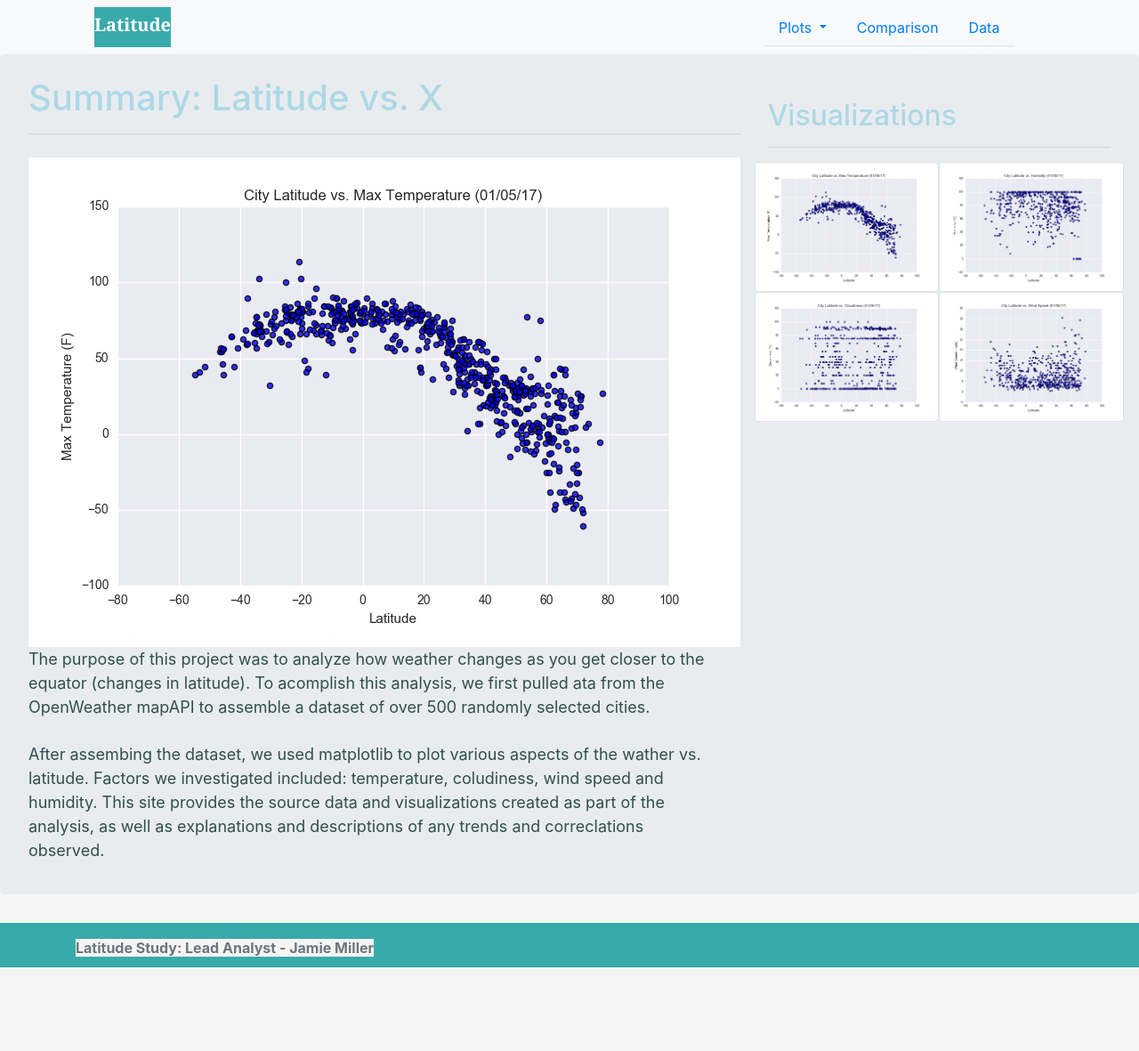
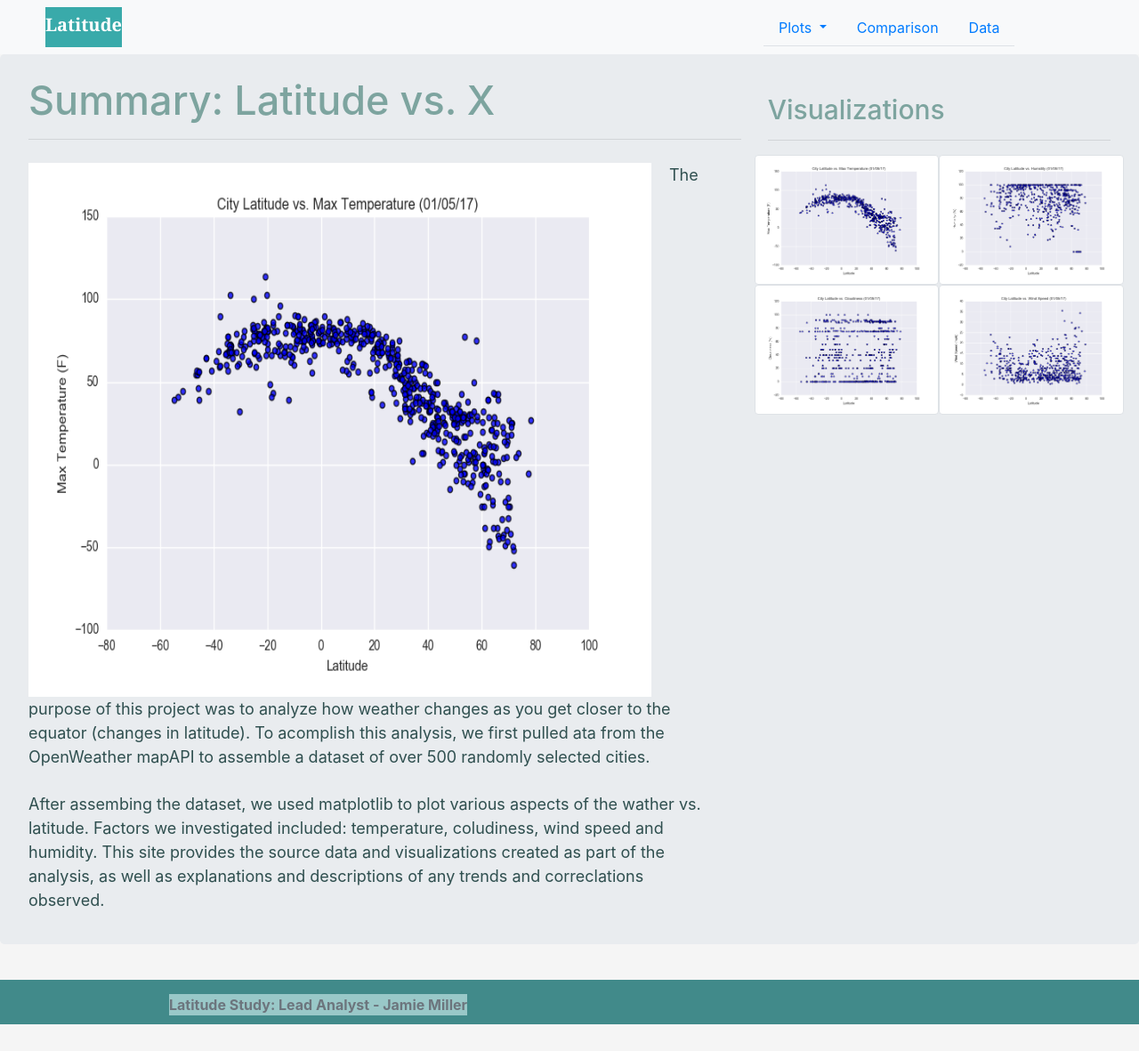
Before and after one commit to jamie-miller-rva/TA_My-Web-Design-Demo, a plain HTML site: page index.html in a window 1280 px wide. Shown: the whole page at 89% size. Before the commit the page ends 1087 px from the top, so only its background shows below. Drawn offline with nearby package versions, Linux system fonts and the light colour scheme.

Commit message:
updated with additional CSS

```diff
--- a/assets/css/style.css
+++ b/assets/css/style.css
@@ -14,7 +14,7 @@ body {
 }
 
 #navbar-custom {
-    background-color: whitesmoke;
+    background-color: rgb(65, 138, 138);
 }
 
 #brand-logo {
@@ -23,7 +23,7 @@ body {
     padding-top: 5px;
     padding-bottom: 5px;
     /* Positioning */
-    margin-left: 60px;
+    margin-left: 5px;
     font-family: Georgia, Times, "Times New Roman";
     /* Typography */
     font-size: 20px;
@@ -46,6 +46,22 @@ body {
     padding-top: 5px;
 }
 
+.summary-header {
+    font: bold;
+    font-size: 45px;
+    color: rgba(72, 128, 120, 0.671);
+}
+
+.summary-image {
+    /* Positioning */
+    float: left;
+    /* Box-model */
+    width: 700px;
+    height: 600px;
+    margin-top: 10px;
+    margin-right: 20px;
+}
+
 .summary-content>p {
     /* Box-model */
     padding-top: 10px;
@@ -55,24 +71,22 @@ body {
     color: darkslategray;
 }
 
-.summary-image {
-    /* Positioning */
-    float: left;
-    /* Box-model */
-    margin-top: 10px;
-    margin-right: 20px;
-}
-
 .nav-image-area {
     /* Box-model */
     /* padding: 10px 10px 10px; */
     /* Positioning */
-    margin-top: 30px;
+    margin-top: 24px;
 }
 
-.img-thumbnail {
+.vis-header {
+    font-size: 30px;
+    color: rgb(72, 128, 120, 0.671);
+}
+
+.nav-images {
     /* Box-model */
-    margin-left: 0px;
+    width: 350px;
+    height: 350px;
 }
 
 
@@ -80,18 +94,17 @@ body {
 
 .footer {
     /* Positioning */
-    bottom: 0;
     height: 50px;
-    margin-top: 30px;
-    background-color: rgb(57, 170, 170);
+    margin-top: 40px;
+    margin-bottom: 30px;
+    background-color: rgb(65, 138, 138);
 }
 
 .text-muted {
     /* Positioning */
-    margin-top: 10px;
+    margin-left: 175px;
+    float: left;
     /* Typograpy */
-    font-size: 20;
-    color: white;
     font-weight: bold;
-    background-color: whitesmoke;
+    background-color: rgb(153, 200, 200);
 }
--- a/index.html
+++ b/index.html
@@ -15,6 +15,8 @@
     <link rel="stylesheet" href="assets/css/style.css">
 
 </head>
+
+<!-- ##################################################################################################### -->
 
 <body>
     <!-- Start of navbar -->
@@ -84,7 +86,7 @@
             <!-- Title -->
             <div class="col-md-4">
                 <section class="nav-image-area">
-                    <h2>Visualizations</h2>
+                    <h2 class="vis-header">Visualizations</h2>
                     <!-- Horizonal Row -->
                     <hr />
                     <!-- Navigation by image using anchor tag (to point href to destination html page located in visualizaitons folder) -->
@@ -103,11 +105,13 @@
     <!-- End of Jumbotron -->
 
     <!-- Start of Footer Using Fixed Bottom navbar -->
-    <footer class="footer mt-auto py-3">
-        <div class="container">
+    <footer class="footer py-3">
+        <div class="col-12">
             <span class="text-muted text-center">Latitude Study: Lead Analyst - Jamie Miller</span>
         </div>
     </footer>
+
+    <!-- ##################################################################################################### -->
 
     <!-- Bootstrap jquery, js and popper bundle from Bootstrap Quick Start-->
     <script src=" https://code.jquery.com/jquery-3.5.1.slim.min.js " integrity="sha384-DfXdz2htPH0lsSSs5nCTpuj/zy4C+OGpamoFVy38MVBnE+IbbVYUew+OrCXaRkfj " crossorigin="anonymous "></script>
```
